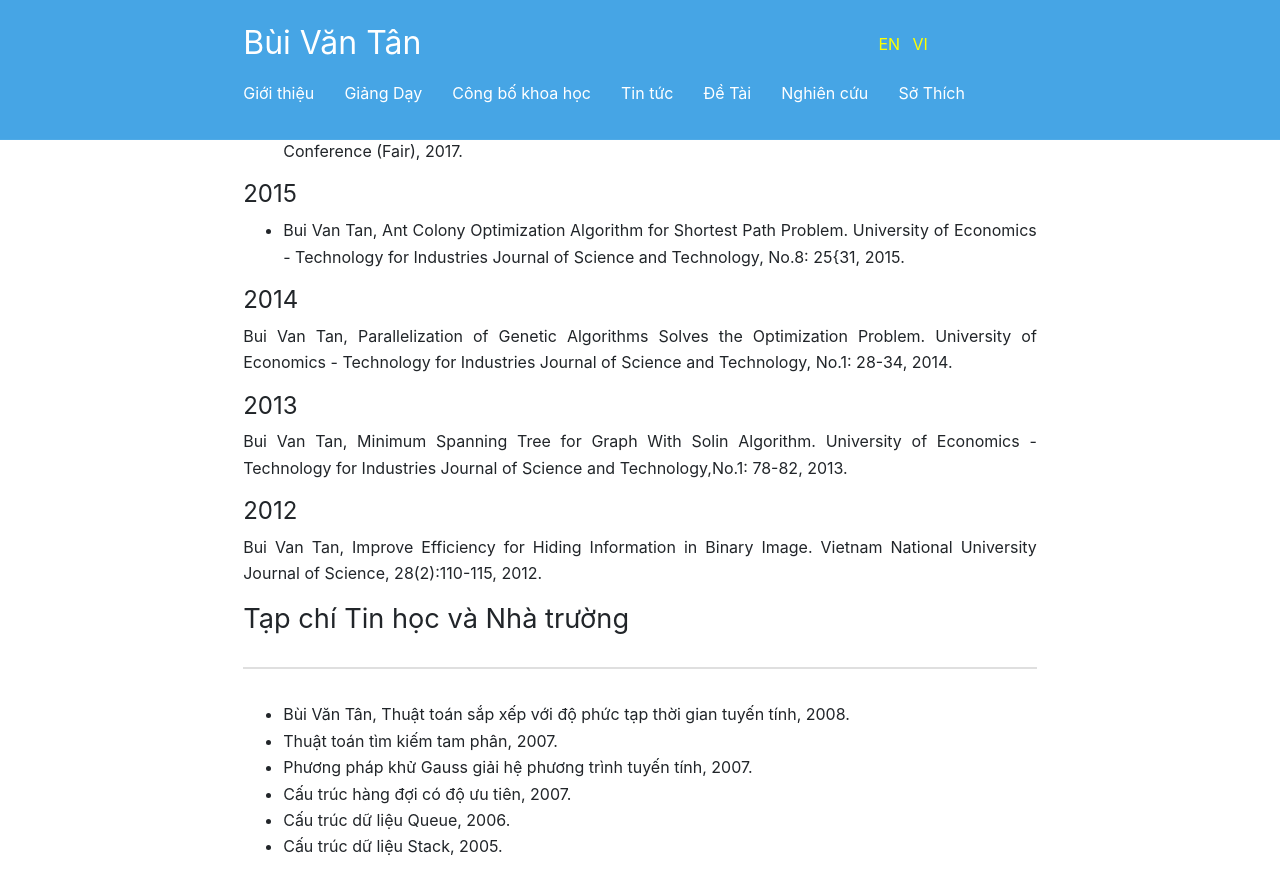
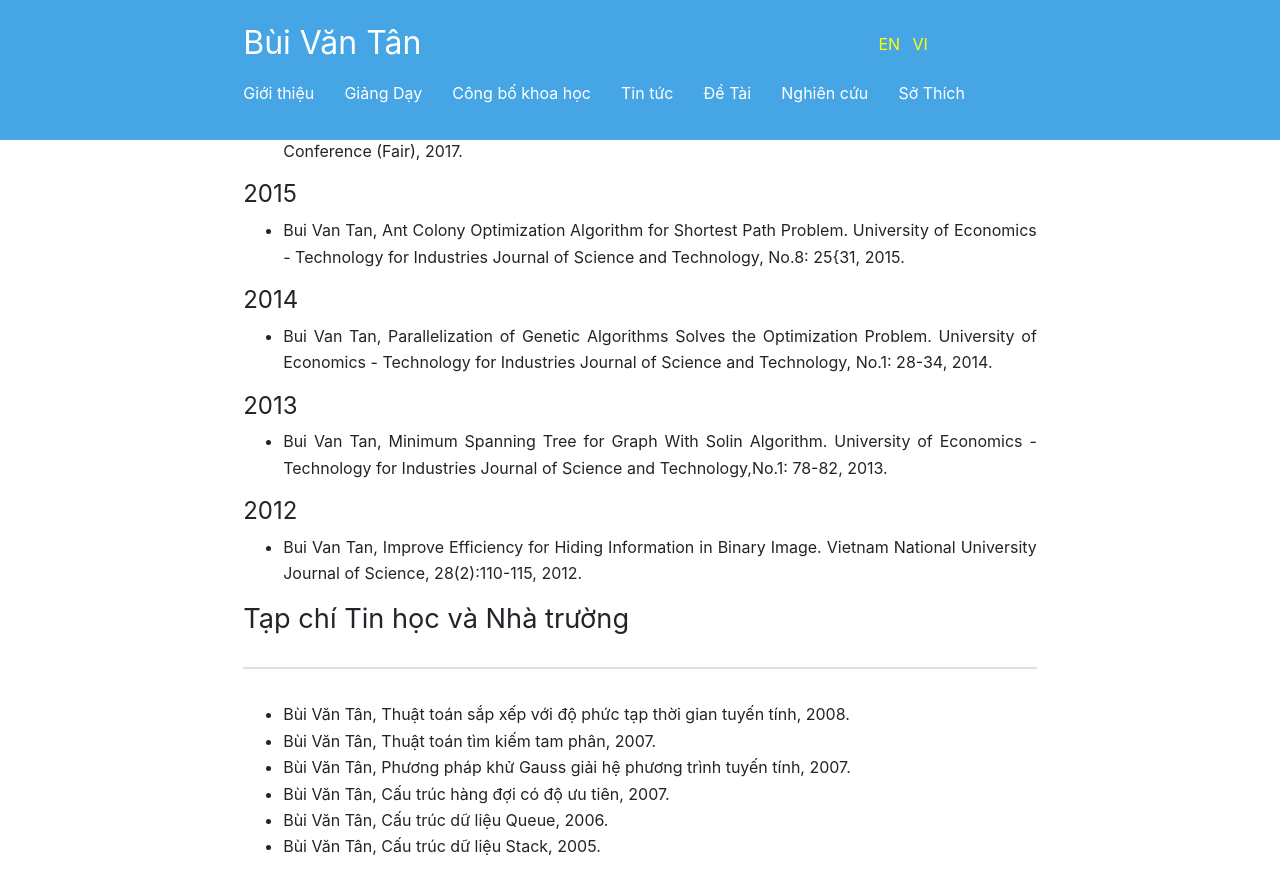
Before and after one commit to BuiTan/BuiTan.github.io, a Jekyll site: the page built from vi/Publications.md, in a window 1280 px wide and 900 px high, scrolled down 752 px. Shown: the top 894 px of the window. Built offline with Jekyll 4.4.1, drawn with Linux system fonts in a browser that asks for light colours.

Commit message:
Update Publications.md

```diff
--- a/vi/Publications.md
+++ b/vi/Publications.md
@@ -30,22 +30,22 @@ order: 2
 {: style="text-align: justify;"}
 
 #### 2014
-Bui Van Tan, Parallelization of Genetic Algorithms Solves the Optimization Problem. University of Economics - Technology for Industries Journal of Science and Technology, No.1: 28-34, 2014.
+* Bui Van Tan, Parallelization of Genetic Algorithms Solves the Optimization Problem. University of Economics - Technology for Industries Journal of Science and Technology, No.1: 28-34, 2014.
 {: style="text-align: justify;"}
 
 #### 2013
-Bui Van Tan, Minimum Spanning Tree for Graph With Solin Algorithm. University of Economics - Technology for Industries Journal of Science and Technology,No.1: 78-82, 2013.
+* Bui Van Tan, Minimum Spanning Tree for Graph With Solin Algorithm. University of Economics - Technology for Industries Journal of Science and Technology,No.1: 78-82, 2013.
 {: style="text-align: justify;"}
 
 #### 2012
-Bui Van Tan, Improve Efficiency for Hiding Information in Binary Image. Vietnam National University Journal of Science, 28(2):110-115, 2012.
+* Bui Van Tan, Improve Efficiency for Hiding Information in Binary Image. Vietnam National University Journal of Science, 28(2):110-115, 2012.
 {: style="text-align: justify;"}
 
 # Tạp chí Tin học và Nhà trường
 ---
 * Bùi Văn Tân, Thuật toán sắp xếp với độ phức tạp thời gian tuyến tính, 2008.
-* Thuật toán tìm kiếm tam phân, 2007.
-* Phương pháp khử Gauss giải hệ phương trình tuyến tính, 2007.
-* Cấu trúc hàng đợi có độ ưu tiên, 2007.
-* Cấu trúc dữ liệu Queue, 2006.
-* Cấu trúc dữ liệu Stack, 2005.
+* Bùi Văn Tân, Thuật toán tìm kiếm tam phân, 2007.
+* Bùi Văn Tân, Phương pháp khử Gauss giải hệ phương trình tuyến tính, 2007.
+* Bùi Văn Tân, Cấu trúc hàng đợi có độ ưu tiên, 2007.
+* Bùi Văn Tân, Cấu trúc dữ liệu Queue, 2006.
+* Bùi Văn Tân, Cấu trúc dữ liệu Stack, 2005.
```
